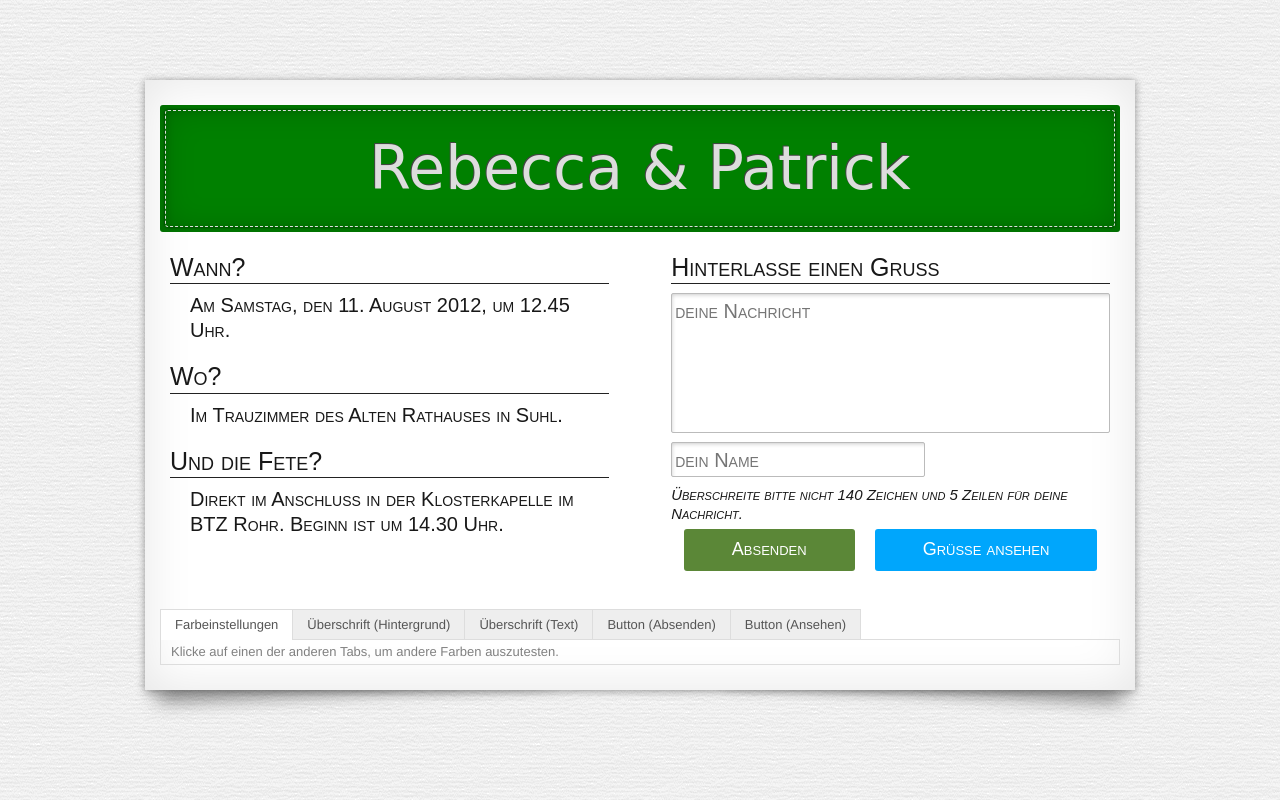
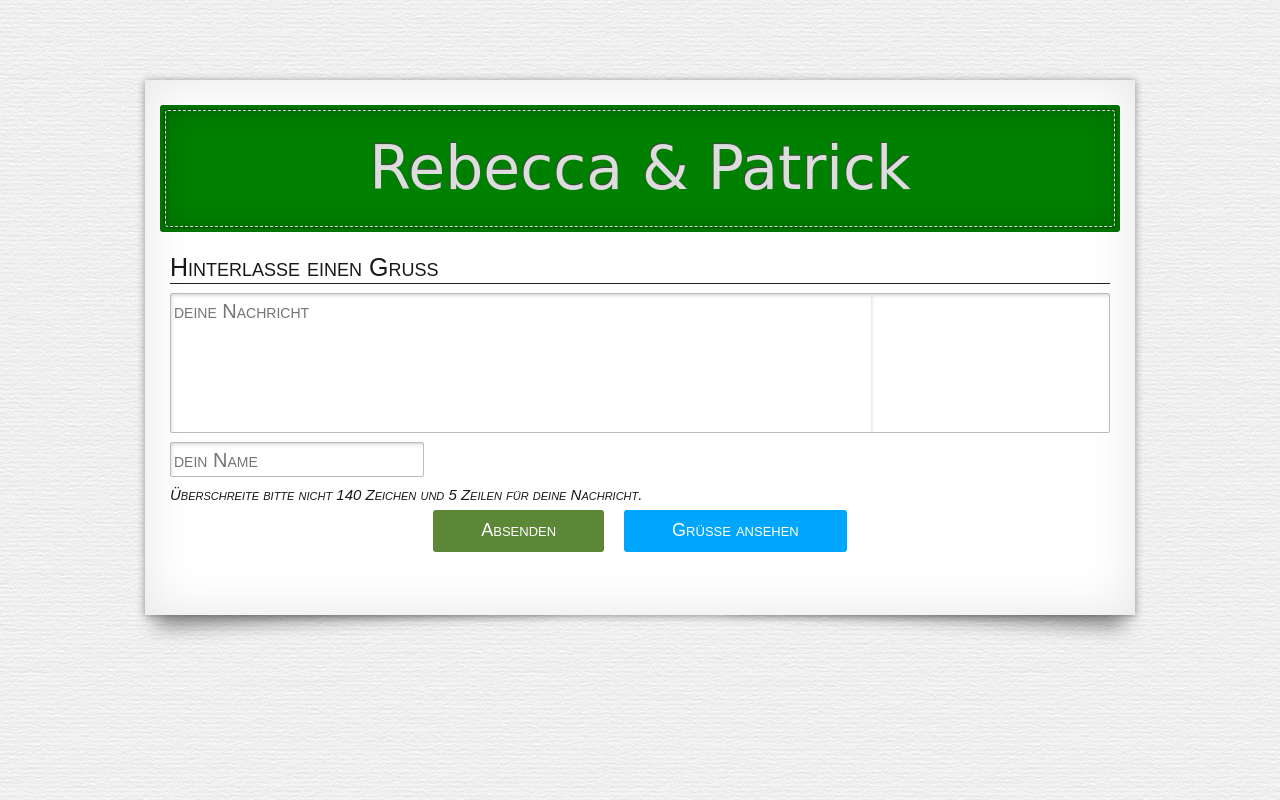
Before and after one commit to dAnjou/wedding-stuff, a Flask app: page / in a window 1280 px wide. Run offline with Flask 2, Linux system fonts and the light colour scheme; some web fonts are replaced.

Commit message:
removing useless stuff from index page

```diff
--- a/templates/index.html
+++ b/templates/index.html
@@ -23,7 +23,7 @@
             </div>
         </div>
         <div class="row">
-            <div class="six columns">
+            <!--div class="twelve columns">
                 <div class="content">
                     <h2>Wann?</h2>
                     <p>Am Samstag, den 11. August 2012, um 12.45 Uhr.</p>
@@ -32,8 +32,8 @@
                     <h2>Und die Fete?</h2>
                     <p>Direkt im Anschluss in der Klosterkapelle im BTZ Rohr. Beginn ist um 14.30 Uhr.</p>
                 </div>
-            </div>
-            <div class="six columns">
+            </div-->
+            <div class="twelve columns">
                 <div class="content">
                     <h2>{% if mobile %}Grüße{% else %}Hinterlasse einen Gruß{% endif %}</h2>
                     {% if mobile %}
@@ -54,29 +54,7 @@
                 </div>
             </div>
         </div>
-        {#<!--
-        <div class="row">
-            <div class="six columns">
-                <h3>Überschrift (Hintergrund)</h3>
-                <div id="heading-bg"></div>
-            </div>
-            <div class="six columns">
-                <h3>Überschrift (Text)</h3>
-                <div id="heading-text"></div>
-            </div>
-        </div>
-        <div class="row">
-            <div class="six columns">
-                <h3>Button (Absenden)</h3>
-                <div id="button-send"></div>
-            </div>
-            <div class="six columns">
-                <h3>Button (Ansehen)</h3>
-                <div id="button-view"></div>
-            </div>
-        </div>
-        -->#}
-        <div class="row">
+        <!--div class="row">
             <div class="twelve columns">
                 <dl class="contained tabs">
                     <dd><a href="#nice0" class="active">Farbeinstellungen</a></dd>
@@ -104,7 +82,7 @@
                     <li id="nice4Tab"><div id="button-view"></div></li>
                 </ul>
             </div>
-        </div>
+        </div-->
     </div>
 {% endblock %}
 {% block javascript %}
```
